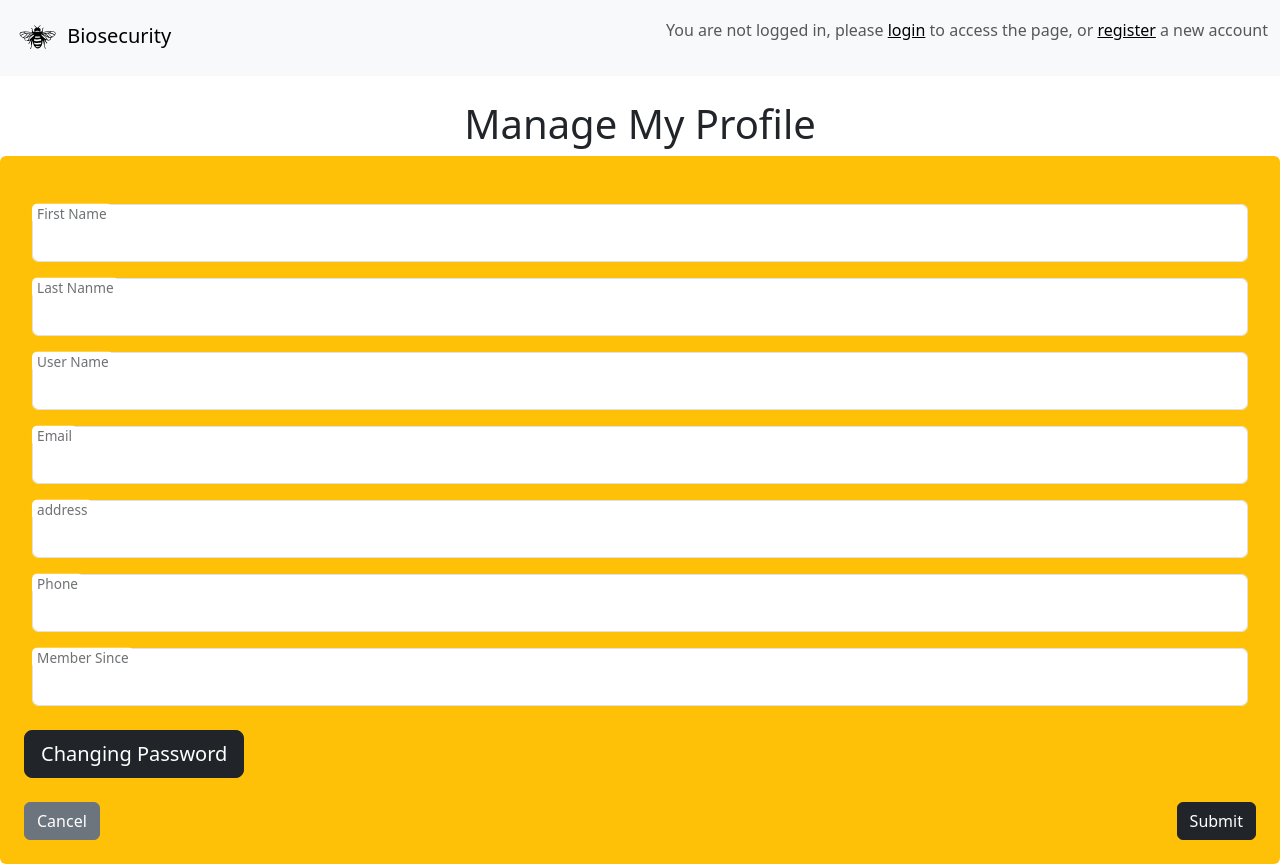
After one commit to Ke-Liang-1160404/Biosecurity, a Flask app: template biosecurity_app/templates/profile.html in a window 1280 px wide. The commit adds this page. Run offline with Flask 3, Linux system fonts and the light colour scheme; the template is opened without the code that fills it, so the values that code supplies are empty.

Commit message:
manage profile for each role

```diff
--- a/biosecurity_app/templates/managingUser.html
+++ b/biosecurity_app/templates/managingUser.html
@@ -16,11 +16,13 @@
         <a href="{{url_for('guide_staff')}}" class="btn btn-warning btn-lg me-2">Guide</a>
 
         <a href="{{url_for('staffApiarists')}}" class="btn btn-warning btn-lg me-2">Manage Apiarists</a>
+        <a href="{{url_for('staff_self_managing')}}" class="btn btn-warning btn-lg me-2">Manage Your Account</a>
+
 
         {% elif "user" in session %}
         <a href="{{url_for('guide_apiarist')}}" class="btn btn-warning btn-lg me-2">Guide</a>
 
-        <a href="{{url_for('self_managing')}}" class="btn btn-warning btn-lg me-2">Manage Your Account</a>
+        <a href="{{url_for('user_self_managing')}}" class="btn btn-warning btn-lg me-2">Manage Your Account</a>
 
         {% elif "admin" in session %}
         <div class="p-2">
@@ -28,6 +30,8 @@
 
           <a href="{{url_for('adminApiarists')}}" class="btn btn-warning btn-lg me-2">Manage Apiarists</a>
           <a href="{{url_for('adminStaff')}}" class="btn btn-warning btn-lg">Manage Staff</a>
+        <a href="{{url_for('admin_self_managing')}}" class="btn btn-warning btn-lg me-2">Manage Your Account</a>
+
         </div>
         {% endif %}
       </div>
--- /dev/null
+++ b/biosecurity_app/templates/profile.html
@@ -0,0 +1,107 @@
+{% extends 'managingUser.html' %}
+
+{% block title %}Staff Page{% endblock %}
+
+{% block content %}
+<div class="d-flex justify-content-center align-items-center">
+
+
+  <h1>Manage My Profile</h1>
+
+</div>
+
+<form action="{% if 'staff' in session %}
+                  /staff/profile
+                {% elif 'admin' in session %}
+                  /admin/profile
+                {% elif 'user' in session %}
+                  /user/profile
+                {% endif %}" method="POST" class="bg-warning p-4 rounded">
+  <div class="mx-auto p-2  form-floating form-group ">
+    <input type="text" class="form-control" id="id" name="id"  value="{{role[0]}}" hidden readonly>
+    <label for="id" class="form-label" hidden >ID</label>
+  </div>
+  <div class="mx-auto p-2  form-floating form-group ">
+    <input type="text" class="form-control" id="fname" name="fname"  value="{{role[1]}}" readonly>
+    <label for="fname" class="form-label" >First Name</label>
+  </div>
+
+  <div class="mx-auto p-2  form-floating form-group">
+    <input type="text" class="form-control" id="lname" name="lname"  value="{{role[2]}}" readonly>
+    <label for="lname" class="form-label" >Last Nanme</label>
+  </div>
+
+
+
+  {% if "staff" in session or "admin" in session%}
+    <div class="mx-auto p-2  form-floating form-group">
+      <input type="text" class="form-control" id="username" name="username"  value="{{role[4]}}" readonly>
+      <label for="username" class="form-label" >User Name</label>
+    </div>
+
+    <div class="mx-auto p-2  form-floating form-group">
+
+    <input type="text" class="form-control" id="email" name="email"  value="{{role[3]}}" required>
+    <label for="email" class="form-label" >Email</label>
+  </div>
+
+  {% else %}
+  <div class="mx-auto p-2  form-floating form-group">
+    <input type="text" class="form-control" id="username" name="username"  value="{{role[3]}}" readonly>
+    <label for="username" class="form-label" >User Name</label>
+  </div>
+  <div class="mx-auto p-2  form-floating form-group">
+
+    <input type="text" class="form-control" id="email" name="email"  value="{{role[5]}}" required>
+    <label for="email" class="form-label" >Email</label>
+  </div>
+  {% endif %}
+  <div class="mx-auto p-2  form-floating form-group">
+    <input type="text" class="form-control" id="address" name="address"  value="{{role[6]}}" required>
+    <label for="address" class="form-label" >address</label>
+  </div>
+
+  <div class="mx-auto p-2  form-floating form-group">
+    <input type="text" class="form-control" id="phone" name="phone"  value="{{role[7]}}" required>
+    <label for="phone" class="form-label" >Phone</label>
+  </div>
+
+  <div class="mx-auto p-2  form-floating form-group">
+    <input type="text" class="form-control" id="date" name="date"  value="{{role[8]}}" readonly>
+    <label for="date" class="form-label" >Member Since</label>
+  </div>
+
+
+  <div class="mx-auto p-2  form-floating form-group">
+    <input type="text" class="form-control" id="status" name="status"  value="{{role[9]}}" hidden readonly>
+
+  </div>
+  <div class="col-md-6">
+   <a href="{{url_for('password')}}" class="btn btn-dark btn-lg me-2">Changing Password</a>
+
+  </div>
+    {% if password_reset %}
+     <div class="alert alert-success"   role="alert">
+      <p>
+        {{msg}}
+      </p>
+     </div>
+    {% endif %}
+
+
+  <div class="row mt-4">
+    <div class="col-md-6">
+      <button type="button" class="btn btn-secondary" onclick="window.history.back()">Cancel</button>
+    </div>
+    <div class="col-md-6 text-end">
+      <button type="submit" class="btn btn-dark">Submit</button>
+    </div>
+  </div>
+
+
+</form>
+
+
+
+
+{% endblock %}
```
Also changed, not shown: biosecurity_app/admin_views.py (+11 -8 lines), biosecurity_app/apiarists_views.py (+10 -10 lines), biosecurity_app/staff_views.py (+18 -10 lines), biosecurity_app/templates/user.html (+0 -19 lines).
